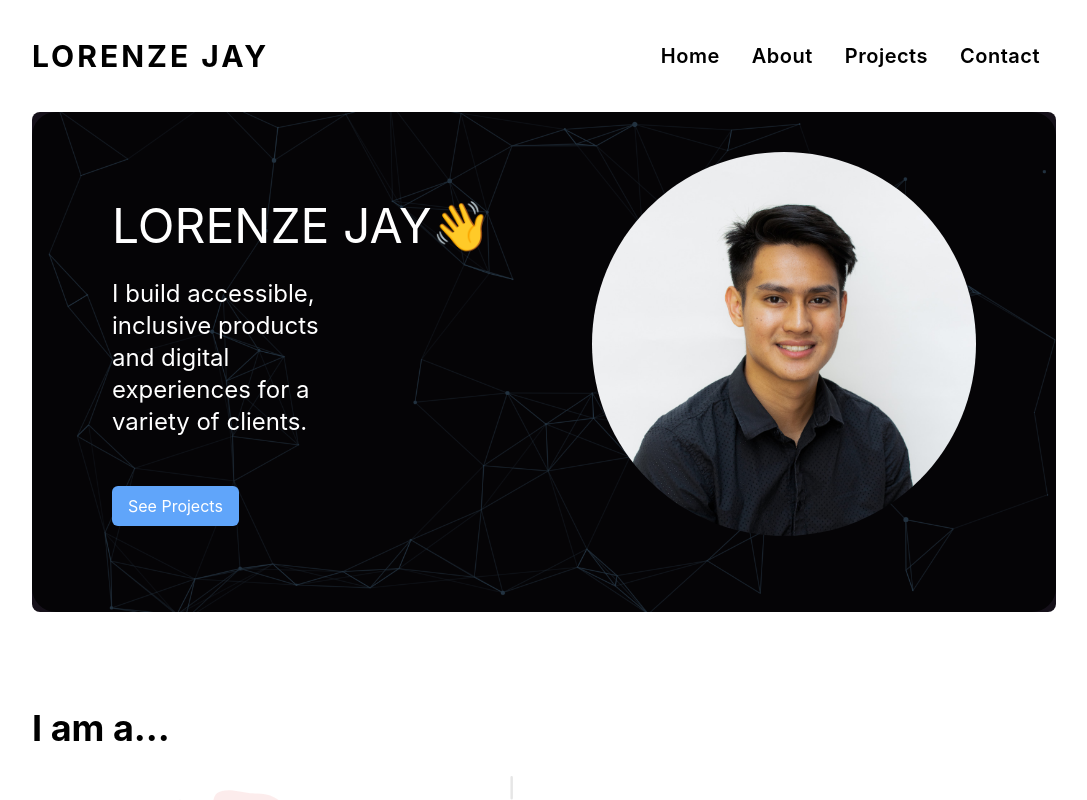
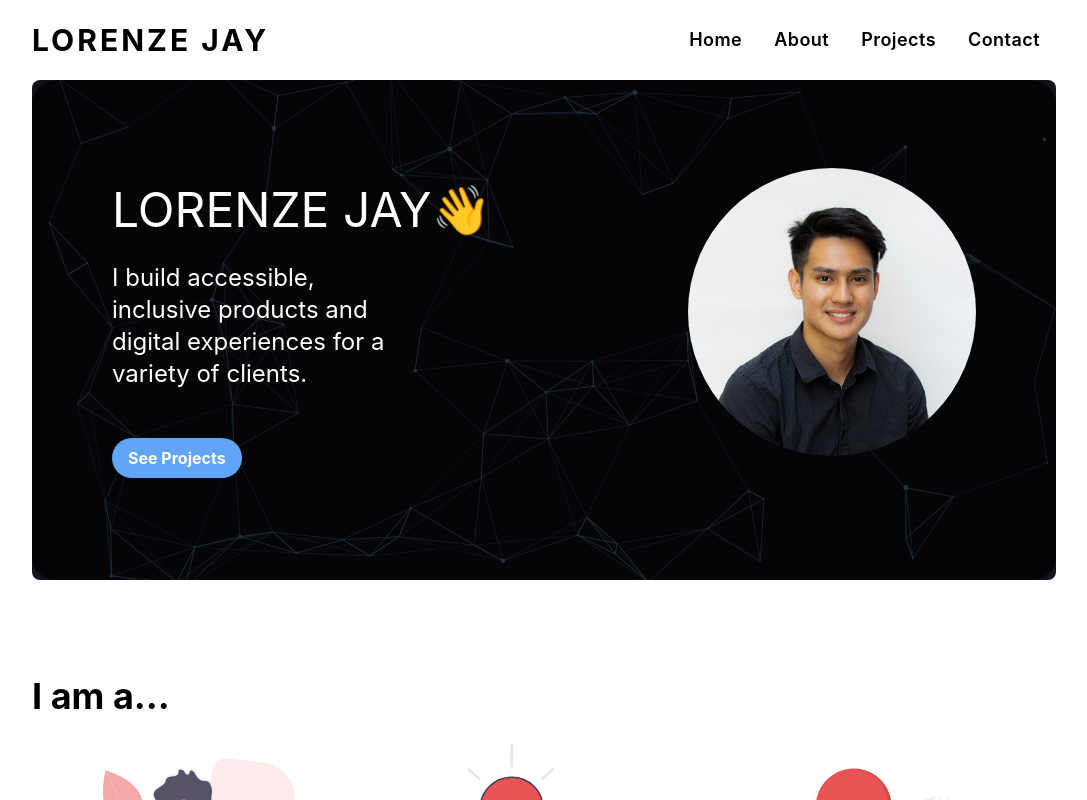
Before and after one commit to lorenzejay/portfolio-site, a Next.js app: page / in a window 1280 px wide. Shown: the top 800 px of the page, without its empty margins (96-1183 px from the left). Built offline with nearby package versions, Linux system fonts and the light colour scheme.

Commit message:
upgrades and header changes

```diff
--- a/components/header.js
+++ b/components/header.js
@@ -1,11 +1,27 @@
 import Link from "next/link";
+import { useEffect, useState } from "react";
 import { FaBars } from "react-icons/fa";
 
 const Header = ({ toggle }) => {
+  const [showNav, setShowNav] = useState(false);
+  useEffect(() => {
+    const handleScroll = () => {
+      const { pageYOffset } = window;
+      if (pageYOffset > 150) {
+        setShowNav(true);
+      } else {
+        setShowNav(false);
+      }
+    };
+    document.addEventListener("scroll", handleScroll);
+    return () => document.removeEventListener("scroll", handleScroll);
+  }, []);
+
   return (
     <header
-      className={`flex justify-between w-full items-center t-0 z-10 px-5 lg:px-32 2xl:max-w-8xl mx-auto relative bg-transparent text-black `}
-      style={{ height: "14vh" }}
+      className={`${
+        showNav ? "bg-transparent shadow-xl" : "sticky top-0 block bg-white"
+      } flex justify-between w-full items-center h-[10vh] z-[100] px-5 lg:px-32 2xl:max-w-8xl mx-auto text-black transition duration-500 ease-in-out`}
     >
       <h1 className="text-3xl font-bold uppercase tracking-widest ">
         Lorenze Jay
@@ -18,7 +34,7 @@ const Header = ({ toggle }) => {
       </div>
       <ul
         className={
-          "hidden md:flex justify-around list-none text-black items-center   text-lg lg:text-xl tracking-wide font-semibold"
+          "hidden md:flex justify-around list-none text-black items-center text-lg tracking-wide font-semibold"
         }
       >
         <li className="hidden md:block hover:border-b-2 border-red-300 mx-4">
--- a/components/hero.js
+++ b/components/hero.js
@@ -22,18 +22,18 @@ const Hero = () => {
           <p className="text-5xl mb-5 text-white uppercase trackig-wide">
             Lorenze Jay<span>👋</span>
           </p>
-          <h1 className="text-2xl text-white z-3 font-normal mb-10 xl:text-2xl 2xl:text-4xl   py-2  md:w-3/4 lg:w-1/2 w-11/12">
+          <h1 className="text-2xl text-white z-3 font-normal mb-10 xl:text-2xl py-2  md:w-3/4 lg:w-1/2 w-11/12">
             I build accessible, inclusive products and digital experiences for a
             variety of clients.
           </h1>
           <Link href="/projects">
-            <button className="text-white bg-blue-400 px-4 py-2 2xl:px-8 2xl:py-4 rounded-md cursor-pointer focus:outline-none hover:bg-blue-600 transition-all duration-500 ease-in-out hover:shadow-xl">
+            <button className="text-white font-bold bg-blue-400 px-4 py-2 2xl:px-8 2xl:py-4 rounded-full cursor-pointer focus:outline-none hover:bg-blue-600 transition-all duration-500 ease-in-out hover:shadow-xl">
               See Projects
             </button>
           </Link>
         </div>
         <div className="lg:w-1/2 z-10 mx-auto ">
-          <div className="relative  w-64 h-64 lg:w-72 lg:h-72 xl:w-96 xl:h-96 mb-24 rounded-full">
+          <div className="relative w-64 h-64 lg:w-72 lg:h-72 mb-24 rounded-full">
             <Image
               src="/ljaph-5.jpg"
               alt="Portrait of Lorenze Jay Hernandez"
--- /dev/null
+++ b/next.config.js
@@ -0,0 +1,5 @@
+module.exports = {
+  images: {
+    domains: ["images.prismic.io"],
+  },
+};
--- a/package.json
+++ b/package.json
@@ -13,13 +13,13 @@
     "axios": "^0.21.1",
     "essential-slices": "^1.0.3",
     "framer-motion": "^3.6.7",
-    "next": "^11.1.0",
+    "next": "^12.2.2",
     "next-slicezone": "0.0.13",
     "next-transpile-modules": "^6.3.0",
     "prismic-javascript": "^3.0.2",
     "prismic-reactjs": "^1.3.3",
-    "react": "17.0.1",
-    "react-dom": "17.0.1",
+    "react": "^18.2.0",
+    "react-dom": "^18.2.0",
     "react-icons": "^4.2.0",
     "theme-ui": "^0.3.5"
   },
--- a/pages/about.js
+++ b/pages/about.js
@@ -35,7 +35,7 @@ const About = () => {
                 My name is Lorenze Hernandez and <br /> I make Full Stack Web
                 Applications.
               </h3>
-              <p className="my-3 text-xl 2xl:text-3xl">
+              <p className="my-3 text-xl 3xl:text-3xl">
                 As an avid lover of technology, minimalism, and art, I enjoy
                 creating customer-facing applications that combine my tech and
                 business background. Being in the creative sphere since I was 14
@@ -47,18 +47,8 @@ const About = () => {
                 MongoDB, Git, GitHub, and PHP. I am currently open to
                 opportunities in Web Development.
               </p>
-              {/* <p className="my-3 text-xl">
-                I love building full applications because I get the full
-                experience of how an entire application works. Being an artist I
-                love creating the front-end. At the same time, I believe to have
-                a great frontend, it's important to understand how the backend
-                works. The backend is where our application can communicate with
-                servers and databases as well as where most of our logic /
-                algorithms live. Developing an application from front to back
-                lets me build things we commonly use on a day to day basis -
-                like productivity, blogs, or social media applications.
-              </p> */}
-              <p className="my-3 text-xl 2xl:text-3xl">
+
+              <p className="my-3 text-xl 3xl:text-3xl">
                 My main focus is to build accessible, inclusive products and
                 digital experiences for a variety of clients.
               </p>
--- a/pages/projects.js
+++ b/pages/projects.js
@@ -5,6 +5,7 @@ import { Client } from "../prismic-configuration.js";
 import Prismic from "prismic-javascript";
 import { RichText } from "prismic-reactjs";
 import Head from "next/head";
+import Image from "next/image";
 
 const Projects = ({ projects }) => {
   const projectList = projects.results[0].data.body[0].items;
@@ -29,12 +30,16 @@ const Projects = ({ projects }) => {
                 className="flex flex-col lg:flex-row items-center lg:justify-between w-full my-3 lg:my-5 mb-10"
                 key={i}
               >
-                <img
-                  src={project.project_image.url}
-                  alt="project thumnail"
-                  className="object-cover w-64 h-64 lg:w-80 lg:h-80 2xl:w-96 2xl:h-96"
-                />
-                <div className="lg:w-1/2 lg:mt-20  2xl:mt-10">
+                <div className="lg:w-2/3">
+                  <Image
+                    src={project.project_image.url}
+                    alt="project thumnail"
+                    width={2000}
+                    height={1335}
+                    className="object-cover"
+                  />
+                </div>
+                <div className="lg:w-1/3 lg:mt-20  2xl:mt-10">
                   <div className="text-4xl font-bold">
                     <RichText render={project.project_title} />
                   </div>
@@ -60,7 +65,9 @@ const Projects = ({ projects }) => {
 };
 
 export async function getServerSideProps() {
-  const projects = await Client().query(Prismic.Predicates.at("document.type", "projects_gallery"));
+  const projects = await Client().query(
+    Prismic.Predicates.at("document.type", "projects_gallery")
+  );
 
   return {
     props: {
--- a/tailwind.config.js
+++ b/tailwind.config.js
@@ -26,6 +26,9 @@ module.exports = {
         full: "100%",
         screen: "100vh",
       },
+      screens: {
+        "3xl": "2000px",
+      },
     },
   },
   variants: {
```
Also changed, not shown: 2 other files (tests, documents, lock files or other folders).
